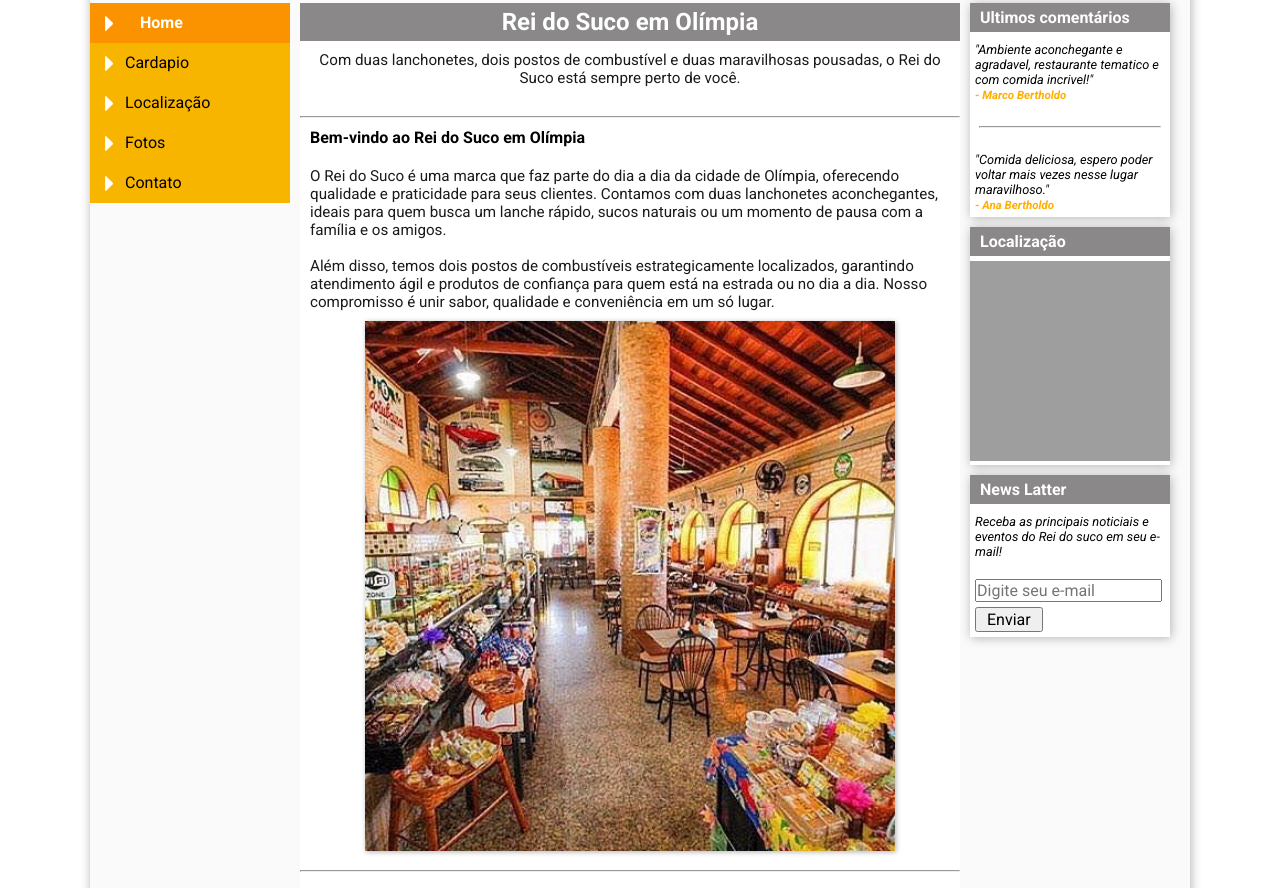
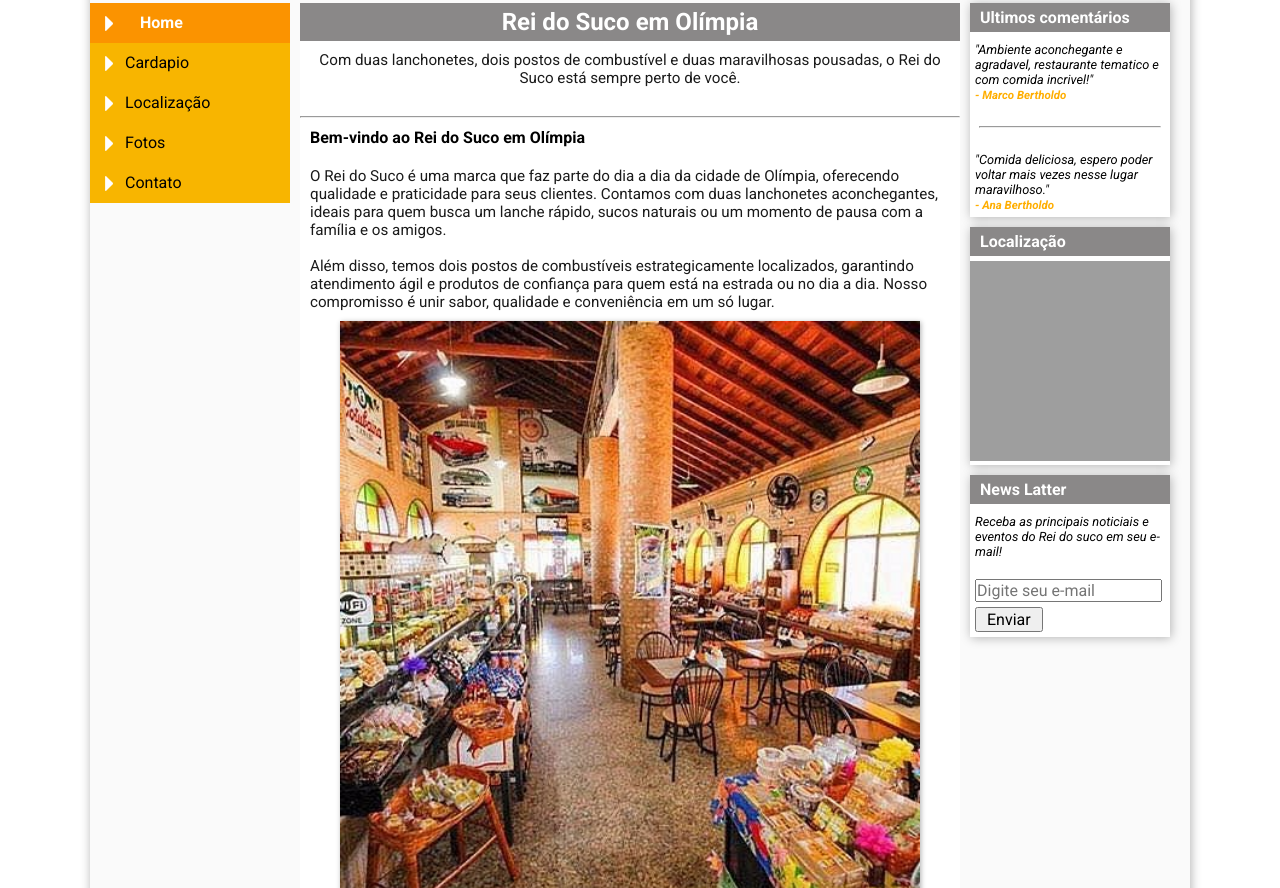
Before and after one commit to MarcoBertholdo/CURSO-WEB, a plain HTML site: page projeto-reidosuco/index.html in a window 1280 px wide. Shown: the part 207-1095 px from the top of the page. Drawn offline with Linux system fonts and the light colour scheme; grey boxes are pictures that could not be loaded.

Commit message:
Update style.css

```diff
--- a/projeto-reidosuco/css/style.css
+++ b/projeto-reidosuco/css/style.css
@@ -25,7 +25,7 @@ body {
 }
 
 img {
-    width: 530px;
+    width: 580px;
     display: block;
     margin: 0px auto;
     box-shadow: 1px 1px 5px rgba(0, 0, 0, 0.315);
```
